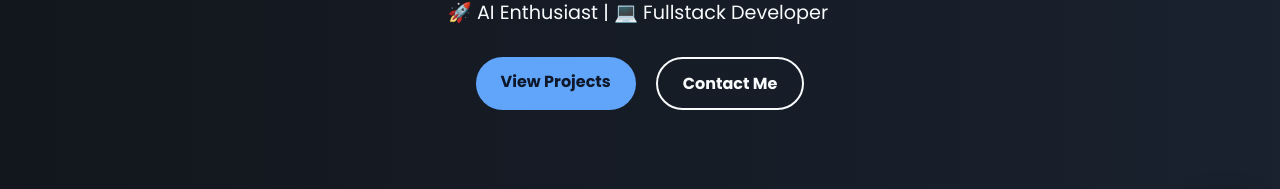
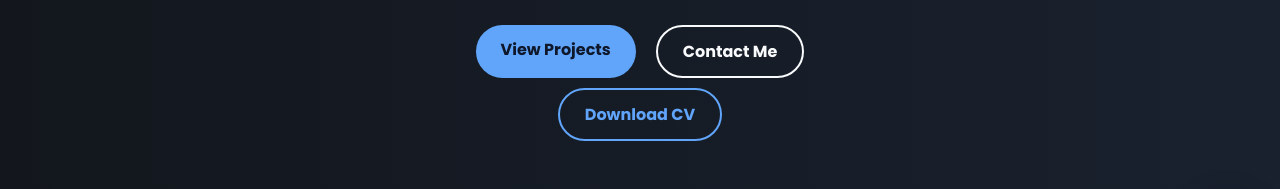
Before and after one commit to Siddaji/Siddaji_AI.dev, a React (Vite) app in the folder frontend/: page / in a window 1280 px wide. Shown: the part 529-718 px from the top of the page. Built offline with nearby package versions, Linux system fonts and the light colour scheme; no server answers.

Commit message:
add Download CV button to hero section

```diff
--- a/frontend/src/Pages/Contact.jsx
+++ b/frontend/src/Pages/Contact.jsx
@@ -1,4 +1,4 @@
-// src/pages/Contact.jsx
+
 import React from "react";
 import { FaGithub, FaLinkedin, FaEnvelope, FaTwitter } from "react-icons/fa";
 
@@ -9,7 +9,7 @@ export default function Contact() {
       <h2 className="section-title">Contact</h2>
 
       <div className="contact-grid">
-        {/* Contact Info Card */}
+
         <div className="contact-card">
           <h3>Let's Talk</h3>
           <p>
@@ -45,7 +45,7 @@ export default function Contact() {
           </div>
         </div>
 
-        {/* Contact Form */}
+
         <form
           className="contact-form"
           onSubmit={(e) => {
--- a/frontend/src/Pages/Home.jsx
+++ b/frontend/src/Pages/Home.jsx
@@ -28,6 +28,7 @@ export default function Home({ theme}) {
           <a href="#projects" className="btn primary">View Projects</a>
           <a href="#contact" className="btn secondary">Contact Me</a>
         </div>
+        <a href="/path/to/Siddaji_Resume.pdf" download className="btn secondary-alt">Download CV</a>
       </div>
     </section>
   );
--- a/frontend/src/index.css
+++ b/frontend/src/index.css
@@ -183,6 +183,7 @@ body {
   transform: scale(1.05);
 }
 
+
 .btn.secondary {
   background: transparent;
   border: 2px solid var(--text);
@@ -195,11 +196,30 @@ body {
   transform: scale(1.05);
 }
 
-/* Responsive */
+
+.btn.secondary-alt {
+  display: inline-block;
+  background: transparent;
+  border: 2px solid var(--primary);
+  color: var(--primary);
+  margin-top: 10px;
+}
+
+.btn.secondary-alt:hover {
+  background: var(--primary);
+  color: var(--bg);
+  transform: scale(1.05);
+}
+
+
+
 @media (max-width: 768px) {
   .home-content h1 { font-size: 2rem; }
   .typing-effect { font-size: 1rem; }
-  .buttons { flex-direction: column; gap: 15px; }
+  .buttons {
+    flex-direction: column;
+    gap: 15px;
+  }
 }
 
 /* ===== About ===== */
@@ -513,7 +533,7 @@ body {
   padding: 30px;
   backdrop-filter: blur(5px);
   box-shadow: 0 10px 25px rgba(0, 0, 0, 0.6);
-  transition: transform 0.4s ease, background 0.3s;
+  transition: transform 0.4s ease, 0.3s;
 }
 
 .contact-card:hover {
@@ -570,7 +590,7 @@ body {
   background: var(--card);
   color: var(--text);
   font-size: 1rem;
-  transition: background 0.3s, color 0.3s;
+  transition:  0.3s, color 0.3s;
 }
 
 .contact-form input:focus,
@@ -642,7 +662,7 @@ body {
   animation: slideUp .35s ease;
 }
 
-/* header */
+
 .chat-header {
   display: flex;
   align-items: center;
@@ -682,7 +702,7 @@ body {
   cursor: pointer;
 }
 
-/* chat window */
+
 .chat-window {
   padding: 12px;
   display: flex;
@@ -693,7 +713,7 @@ body {
   max-height: 360px;
 }
 
-/* message bubbles */
+
 .msg {
   display: flex;
 }
@@ -717,21 +737,21 @@ body {
   box-shadow: 0 4px 10px rgba(2, 6, 23, 0.6);
 }
 
-/* user style */
+
 .msg.user .bubble {
   background: linear-gradient(90deg, #06b6d4, #3b82f6);
   color: #021025;
   border-bottom-right-radius: 4px;
 }
 
-/* assistant style */
+
 .msg.assistant .bubble {
   background: rgba(255, 255, 255, 0.03);
   color: #dbe9ff;
   border-bottom-left-radius: 4px;
 }
 
-/* typing dots */
+
 .typing .bubble {
   display: flex;
   gap: 6px;
@@ -759,7 +779,6 @@ body {
   40% { transform: translateY(-6px); opacity: 1; }
 }
 
-/* quick prompts */
 .quick-prompts {
   padding: 10px 12px;
   display: flex;
@@ -783,7 +802,7 @@ body {
   box-shadow: 0 6px 18px rgba(3, 7, 18, .5);
 }
 
-/* input area */
+
 .chat-input {
   display: flex;
   gap: 8px;
@@ -812,7 +831,7 @@ body {
   cursor: pointer;
 }
 
-/* error */
+
 .chat-error {
   color: #ffd6d6;
   background: rgba(255, 50, 50, 0.05);
@@ -822,7 +841,7 @@ body {
   font-size: 13px;
 }
 
-/* animations */
+
 @keyframes slideUp {
   from { opacity: 0; transform: translateY(10px) }
   to { opacity: 1; transform: none }
```
Also changed, not shown: frontend/api/chat.jsx (added, +23 -0 lines), 1 other file (tests, documents, lock files or other folders).
